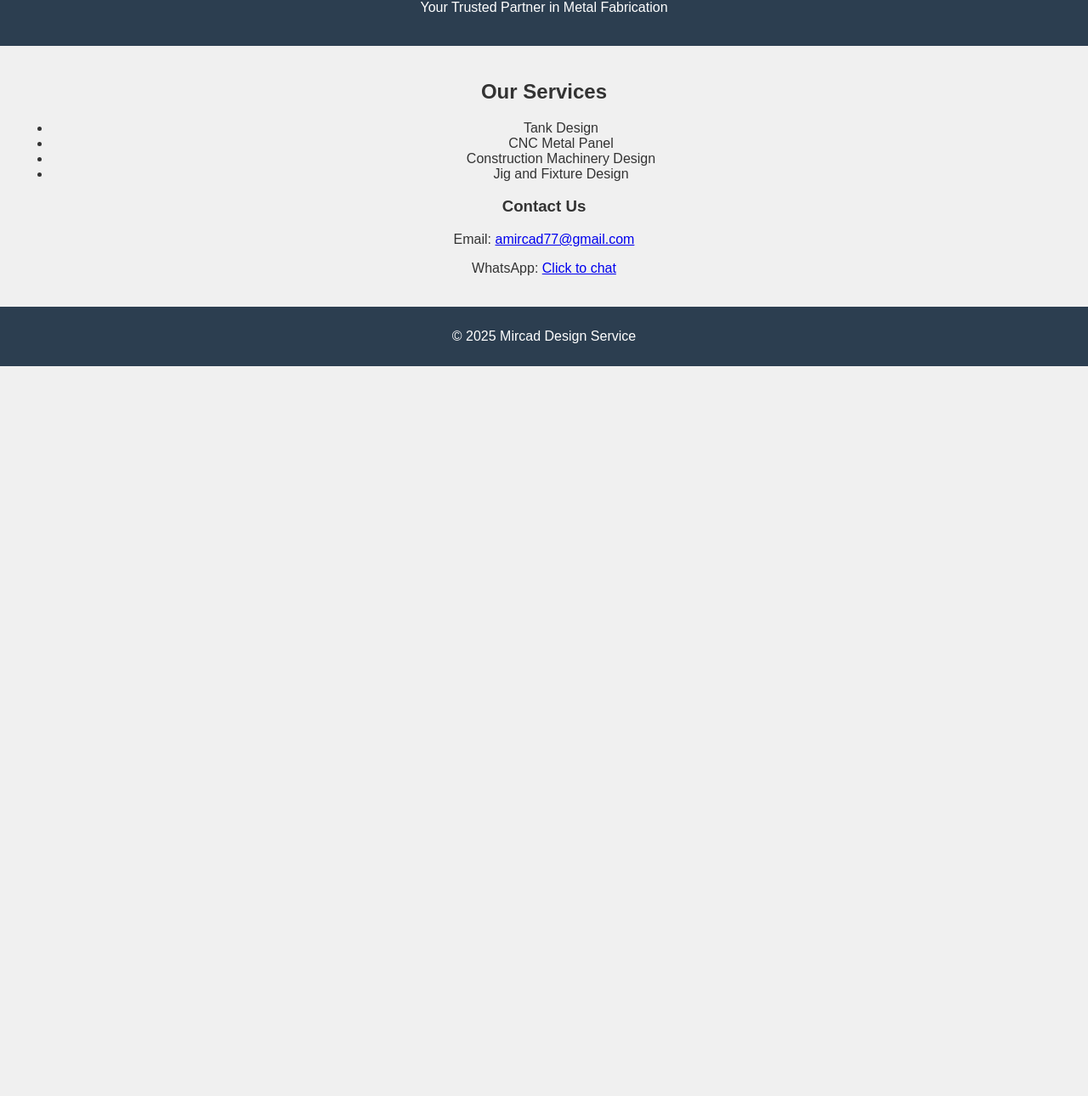
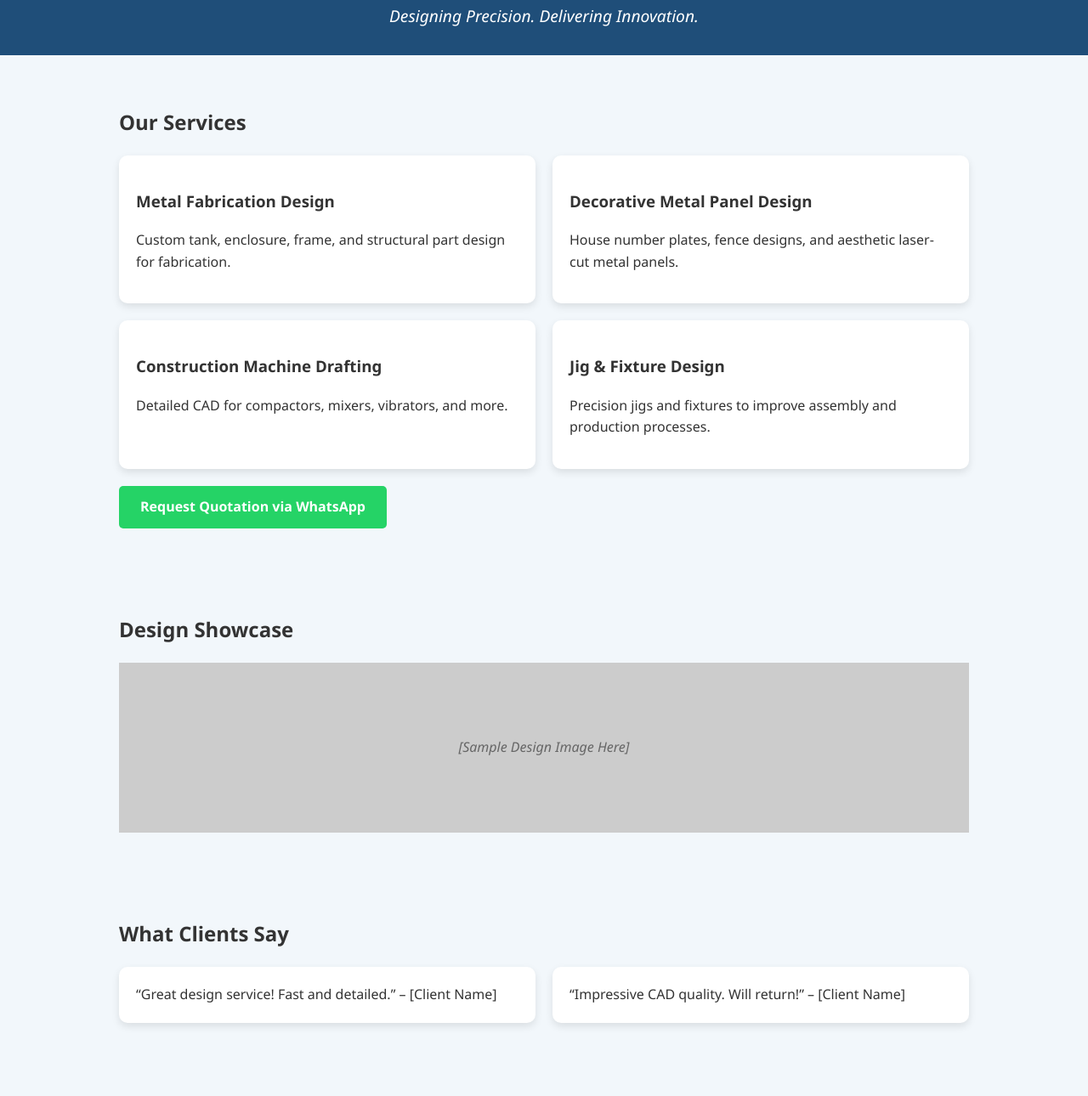
Before and after one commit to Amircad/mircad-landing-page, a plain HTML site: page index.html in a window 1280 px wide. Shown: the part 100-1390 px from the top of the page at 85% size. Before the commit the page ends 800 px from the top, so only its background shows below. Drawn offline with Linux system fonts and the light colour scheme.

Commit message:
Add files via upload

```diff
--- a/index.html
+++ b/index.html
@@ -1,54 +1,167 @@
+
 <!DOCTYPE html>
 <html lang="en">
 <head>
-  <meta charset="UTF-8">
-  <meta name="viewport" content="width=device-width, initial-scale=1.0">
+  <meta charset="UTF-8" />
+  <meta name="viewport" content="width=device-width, initial-scale=1.0"/>
   <title>Mircad Design Service</title>
   <style>
     body {
-      font-family: Arial, sans-serif;
+      font-family: 'Segoe UI', Tahoma, Geneva, Verdana, sans-serif;
+      background-color: #f2f7fb;
+      color: #333;
       margin: 0;
       padding: 0;
-      background-color: #f0f0f0;
-      color: #333;
+      line-height: 1.6;
     }
     header {
-      background-color: #2c3e50;
+      background-color: #1f4e79;
       color: white;
-      padding: 20px;
+      padding: 30px 20px;
       text-align: center;
+      animation: fadeIn 1s ease-in-out;
+    }
+    h1 {
+      margin: 0;
+      font-size: 2.5em;
+    }
+    .slogan {
+      font-size: 1.2em;
+      margin-top: 10px;
+      font-style: italic;
     }
     section {
+      padding: 40px 20px;
+      max-width: 1000px;
+      margin: auto;
+    }
+    .services, .testimonials {
+      display: grid;
+      grid-template-columns: 1fr 1fr;
+      gap: 20px;
+    }
+    .card {
+      background-color: white;
       padding: 20px;
-      text-align: center;
+      border-radius: 10px;
+      box-shadow: 0 4px 10px rgba(0,0,0,0.1);
+      transition: transform 0.3s ease;
+    }
+    .card:hover {
+      transform: translateY(-5px);
+    }
+    .contact-form input, .contact-form textarea {
+      width: 100%;
+      padding: 10px;
+      margin: 8px 0;
+      border: 1px solid #ccc;
+      border-radius: 5px;
+    }
+    .contact-form button {
+      background-color: #1f4e79;
+      color: white;
+      padding: 10px 20px;
+      border: none;
+      border-radius: 5px;
+      cursor: pointer;
+    }
+    .contact-form button:hover {
+      background-color: #163c5a;
+    }
+    .image-preview {
+      width: 100%;
+      height: 200px;
+      background-color: #ccc;
+      display: flex;
+      align-items: center;
+      justify-content: center;
+      color: #666;
+      font-style: italic;
+    }
+    .whatsapp-btn {
+      display: inline-block;
+      margin-top: 20px;
+      padding: 12px 25px;
+      background-color: #25D366;
+      color: white;
+      border-radius: 5px;
+      text-decoration: none;
+      font-weight: bold;
+    }
+    .whatsapp-btn:hover {
+      background-color: #1ebe5d;
     }
     footer {
-      background-color: #2c3e50;
+      text-align: center;
+      padding: 20px;
+      background-color: #1f4e79;
       color: white;
-      text-align: center;
-      padding: 10px;
+    }
+    @media (max-width: 768px) {
+      .services, .testimonials {
+        grid-template-columns: 1fr;
+      }
+    }
+    @keyframes fadeIn {
+      from { opacity: 0; }
+      to { opacity: 1; }
     }
   </style>
 </head>
 <body>
   <header>
     <h1>Mircad Design Service</h1>
-    <p>Your Trusted Partner in Metal Fabrication</p>
+    <div class="slogan">Designing Precision. Delivering Innovation.</div>
   </header>
+
   <section>
     <h2>Our Services</h2>
-    <ul>
-      <li>Tank Design</li>
-      <li>CNC Metal Panel</li>
-      <li>Construction Machinery Design</li>
-      <li>Jig and Fixture Design</li>
-    </ul>
-    <h3>Contact Us</h3>
-    <p>Email: <a href="mailto:amircad77@gmail.com">amircad77@gmail.com</a></p>
-    <p>WhatsApp: <a href="https://wa.me/601169429738">Click to chat</a></p>
+    <div class="services">
+      <div class="card">
+        <h3>Metal Fabrication Design</h3>
+        <p>Custom tank, enclosure, frame, and structural part design for fabrication.</p>
+      </div>
+      <div class="card">
+        <h3>Decorative Metal Panel Design</h3>
+        <p>House number plates, fence designs, and aesthetic laser-cut metal panels.</p>
+      </div>
+      <div class="card">
+        <h3>Construction Machine Drafting</h3>
+        <p>Detailed CAD for compactors, mixers, vibrators, and more.</p>
+      </div>
+      <div class="card">
+        <h3>Jig & Fixture Design</h3>
+        <p>Precision jigs and fixtures to improve assembly and production processes.</p>
+      </div>
+    </div>
+    <a class="whatsapp-btn" href="https://wa.me/601169429738" target="_blank">Request Quotation via WhatsApp</a>
   </section>
+
+  <section>
+    <h2>Design Showcase</h2>
+    <div class="image-preview">[Sample Design Image Here]</div>
+  </section>
+
+  <section>
+    <h2>What Clients Say</h2>
+    <div class="testimonials">
+      <div class="card">“Great design service! Fast and detailed.” – [Client Name]</div>
+      <div class="card">“Impressive CAD quality. Will return!” – [Client Name]</div>
+    </div>
+  </section>
+
+  <section>
+    <h2>Contact Us</h2>
+    <form class="contact-form" action="mailto:amircad77@gmail.com" method="post" enctype="text/plain">
+      <input type="text" name="name" placeholder="Your Name" required />
+      <input type="email" name="email" placeholder="Your Email" required />
+      <textarea name="message" placeholder="Your Message" rows="4" required></textarea>
+      <button type="submit">Send Message</button>
+    </form>
+  </section>
+
   <footer>
-    <p>&copy; 2025 Mircad Design Service</p>
+    &copy; 2025 Mircad Design Service. All rights reserved.
   </footer>
 </body>
 </html>
```
